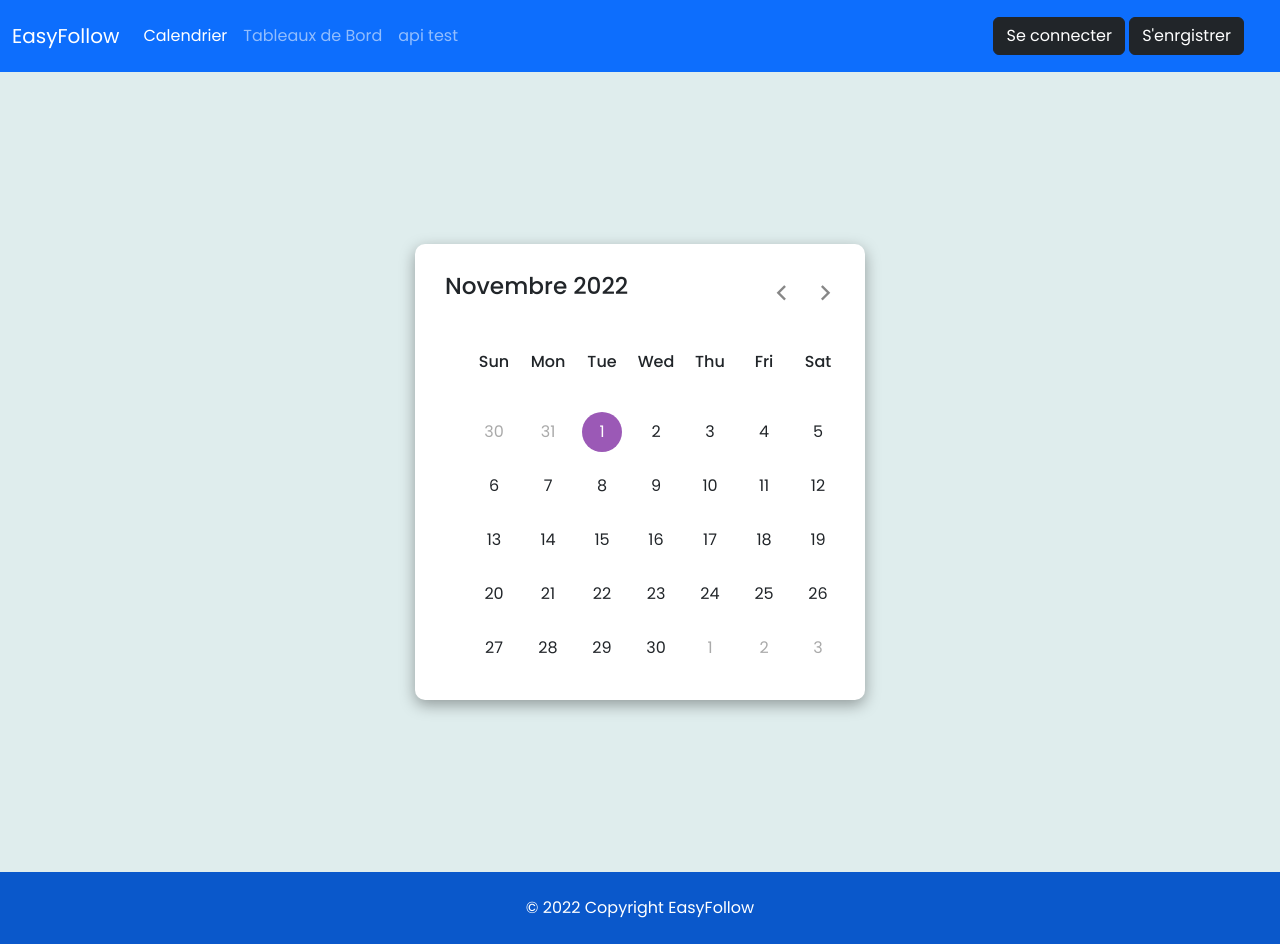
After one commit to erwin410/easyfollow_project, a PHP site: page / in a window 1280 px wide. The commit adds this page. Run offline with PHP 8.4, Linux system fonts and the light colour scheme.

Commit message:
organisation des fichier et ajout du footer et de la navbar

```diff
--- a/template/css/calendar.css
+++ b/client/css/calendar.css
@@ -12,13 +12,14 @@
     align-items: center;
     justify-content: center;
     min-height: 100vh;
-    background: #C5D9D9;
+    background: #DFEDED;
 }
 
 .wrapper {
     width: 450px;
     background: #fff;
     border-radius: 10px;
+    box-shadow: rgba(0, 0, 0, 0.35) 0px 5px 15px;
 }
 
 .wrapper header {
--- /dev/null
+++ b/client/index.html
@@ -0,0 +1,96 @@
+<!DOCTYPE html>
+<html lang="en">
+<head>
+    <meta charset="UTF-8">
+    <meta http-equiv="X-UA-Compatible" content="IE=edge">
+    <meta name="viewport" content="width=device-width, initial-scale=1.0">
+    <title>Accueil</title>
+
+    <!-- Google Font Link for Icons -->
+    <link rel="stylesheet" href="https://fonts.googleapis.com/css2?family=Material+Symbols+Outlined:opsz,wght,FILL,GRAD@20..48,100..700,0..1,-50..200" />
+
+    <!-- CSS only -->
+    <link href="https://cdn.jsdelivr.net/npm/bootstrap@5.2.2/dist/css/bootstrap.min.css"
+          rel="stylesheet" integrity="sha384-Zenh87qX5JnK2Jl0vWa8Ck2rdkQ2Bzep5IDxbcnCeuOxjzrPF/et3URy9Bv1WTRi"
+          crossorigin="anonymous">
+    <link rel="stylesheet" href="css/calendar.css">
+
+    <!-- JavaScript Bundle with Popper -->
+    <script src="https://cdn.jsdelivr.net/npm/bootstrap@5.2.2/dist/js/bootstrap.bundle.min.js" integrity="sha384-OERcA2EqjJCMA+/3y+gxIOqMEjwtxJY7qPCqsdltbNJuaOe923+mo//f6V8Qbsw3" crossorigin="anonymous"></script>
+    <!-- JS only -->
+    <script src="./js/script-calendar.js" defer></script>
+</head>
+<body>
+
+    <header>
+        <nav class="navbar navbar-dark navbar-expand-lg bg-primary py-3">
+            <div class="container-fluid">
+              <a class="navbar-brand" href="#">EasyFollow</a>
+              <button class="navbar-toggler" type="button" data-bs-toggle="collapse" data-bs-target="#navbarSupportedContent" aria-controls="navbarSupportedContent" aria-expanded="false" aria-label="Toggle navigation">
+                <span class="navbar-toggler-icon"></span>
+              </button>
+              <div class="collapse navbar-collapse" id="navbarSupportedContent">
+                <ul class="navbar-nav me-auto mb-2 mb-lg-0">
+                  <li class="nav-item">
+                    <a class="nav-link active" aria-current="page" href="#">Calendrier</a>
+                  </li>
+                  <li class="nav-item">
+                    <a class="nav-link" href="#">Tableaux de Bord</a>
+                  </li>
+
+                  <li class="nav-item">
+                    <a href="#" class="nav-link">api test</a>
+                  </li>
+
+                </ul>
+                <div class="d-flex">
+                    <div class="px-4">
+                        <button class="btn btn-dark" type="submit">Se connecter</button>
+                        <button class="btn btn-dark" type="submit">S'enrgistrer</button>
+                    </div>
+                </div>
+              </div>
+            </div>
+        </nav>
+    </header>
+
+
+    <main class="body">
+
+        <div class="wrapper">
+
+            <header>
+                <p class="current-date"></p>
+                <div class="icons">
+                    <span id="prev" class="material-symbols-outlined">chevron_left</span>
+                    <span id="next" class="material-symbols-outlined">chevron_right</span>
+                </div>
+            </header>
+
+            <div class="calendar">
+
+                <ul class="weeks">
+                    <li>Sun</li>
+                    <li>Mon</li>
+                    <li>Tue</li>
+                    <li>Wed</li>
+                    <li>Thu</li>
+                    <li>Fri</li>
+                    <li>Sat</li>
+                </ul>
+
+                <ul class="days"></ul>
+            </div>
+        </div>
+    </main>
+
+    <footer class="bg-primary text-white text-center text-lg-start">
+        <!-- Copyright -->
+        <div class="text-center p-4" style="background-color: rgba(0, 0, 0, 0.2);">
+            © 2022 Copyright EasyFollow
+        </div>
+        <!-- Copyright -->
+    </footer>
+
+</body>
+</html>
```
Also changed, not shown: template/index.php (deleted, +0 -62 lines), client/js/script-calendar.js (renamed from template/js/script.js).
